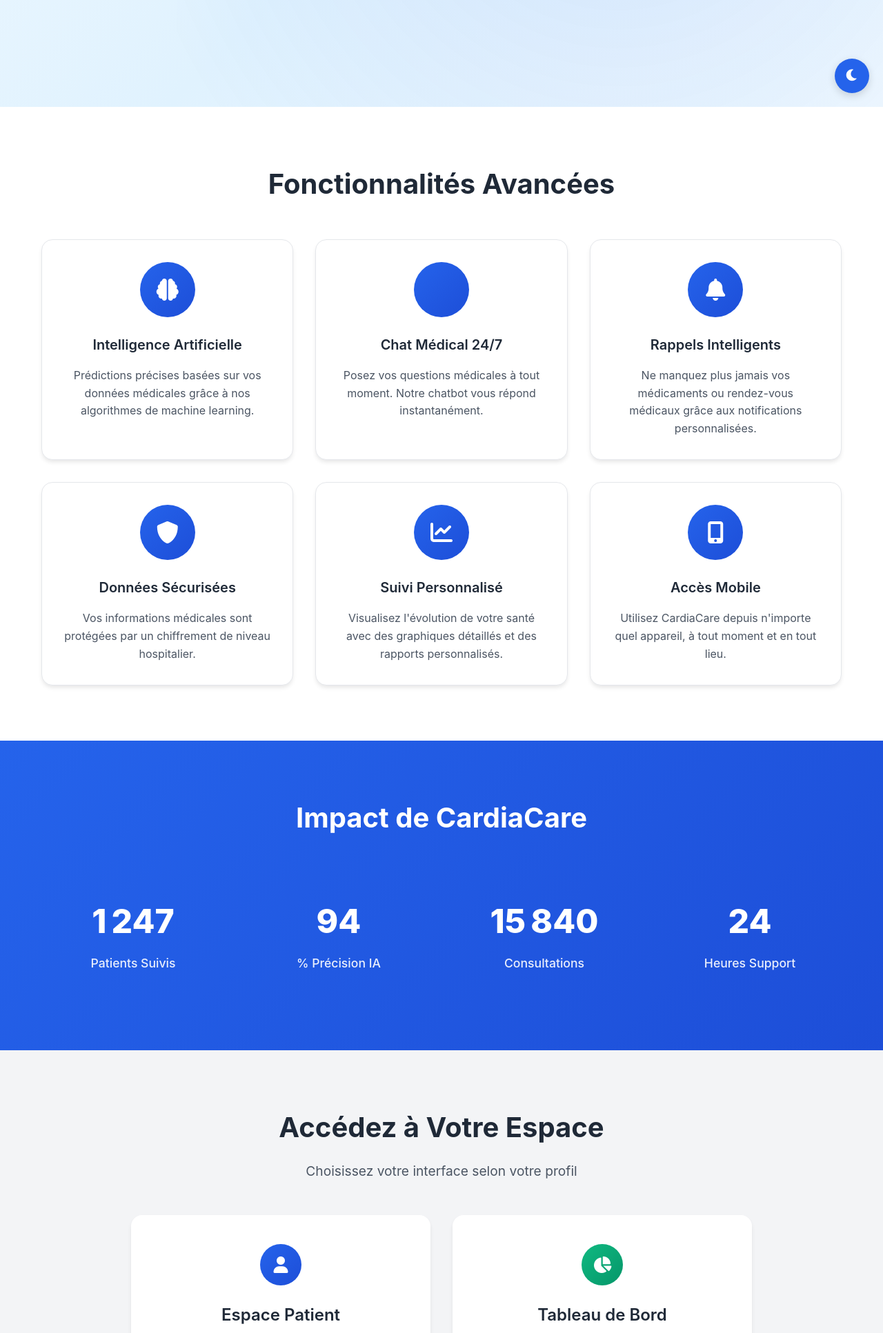
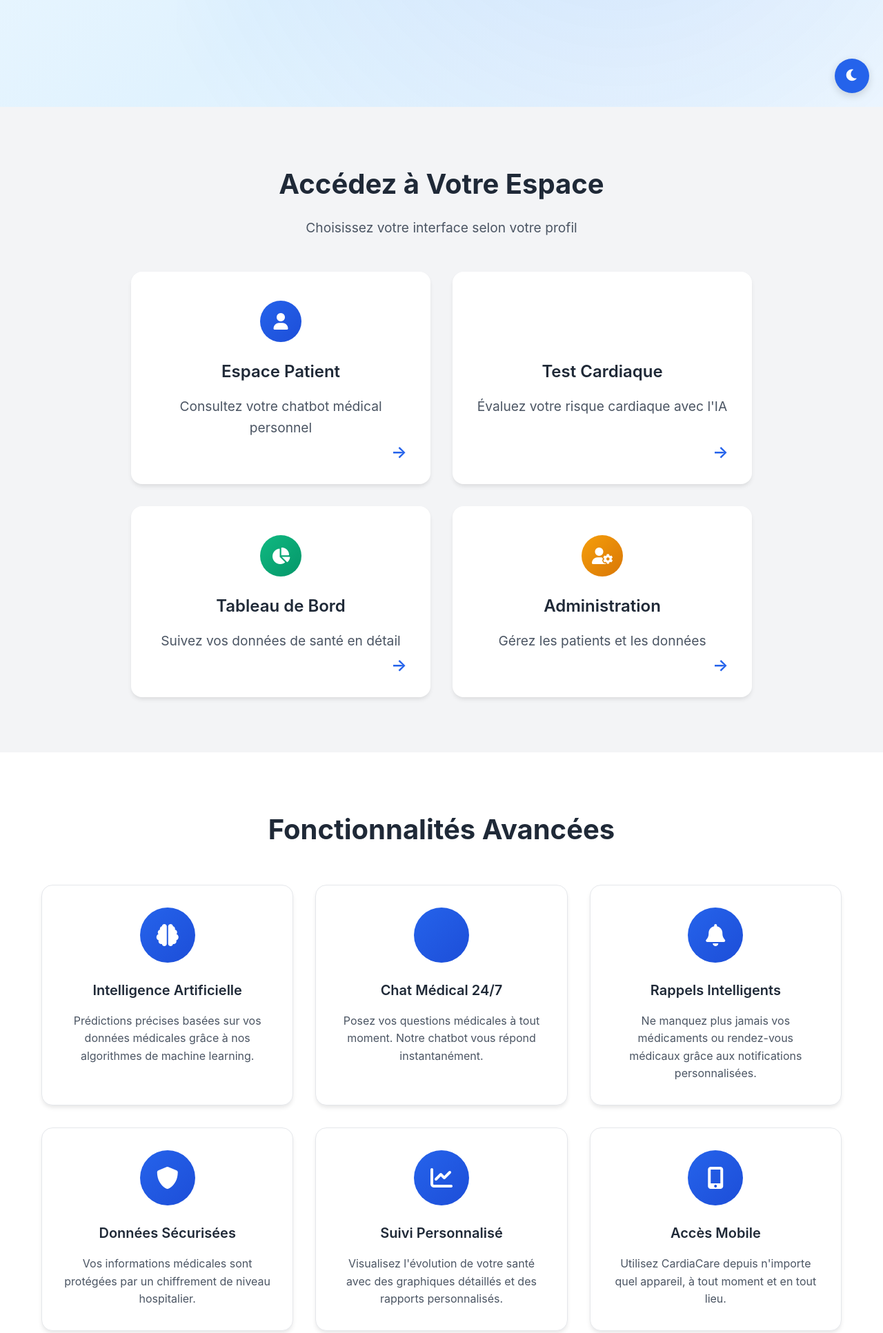
Before and after one commit to Ayahanini/PFA, a Python web app: template templates/index.html in a window 1280 px wide. Shown: the part 645-2578 px from the top of the page at 69% size. Run offline with Jinja, Linux system fonts and the light colour scheme; the template is opened without the code that fills it, so the values that code supplies are empty.

Commit message:
Page d'accueil

```diff
--- a/templates/index.html
+++ b/templates/index.html
@@ -68,6 +68,53 @@
             </div>
         </div>
     </section>
+
+    <!-- Section Access mise à jour avec le nouveau bouton Test -->
+<section class="access">
+    <div class="container">
+        <div class="access-content">
+            <h2>Accédez à Votre Espace</h2>
+            <p>Choisissez votre interface selon votre profil</p>
+            <div class="access-buttons">
+                <a href="chat.html" class="access-card patient">
+                    <div class="access-icon">
+                        <i class="fas fa-user"></i>
+                    </div>
+                    <h3>Espace Patient</h3>
+                    <p>Consultez votre chatbot médical personnel</p>
+                    <span class="access-arrow">→</span>
+                </a>
+
+                <a href="test.html" class="access-card test">
+                    <div class="access-icon">
+                        <i class="fas fa-heartbeat"></i>
+                    </div>
+                    <h3>Test Cardiaque</h3>
+                    <p>Évaluez votre risque cardiaque avec l'IA</p>
+                    <span class="access-arrow">→</span>
+                </a>
+
+                <a href="dashboard.html" class="access-card dashboard">
+                    <div class="access-icon">
+                        <i class="fas fa-chart-pie"></i>
+                    </div>
+                    <h3>Tableau de Bord</h3>
+                    <p>Suivez vos données de santé en détail</p>
+                    <span class="access-arrow">→</span>
+                </a>
+
+                <a href="admin.html" class="access-card admin">
+                    <div class="access-icon">
+                        <i class="fas fa-user-cog"></i>
+                    </div>
+                    <h3>Administration</h3>
+                    <p>Gérez les patients et les données</p>
+                    <span class="access-arrow">→</span>
+                </a>
+            </div>
+        </div>
+    </div>
+</section>
 
     <!-- Features Section -->
     <section id="features" class="features">
```
